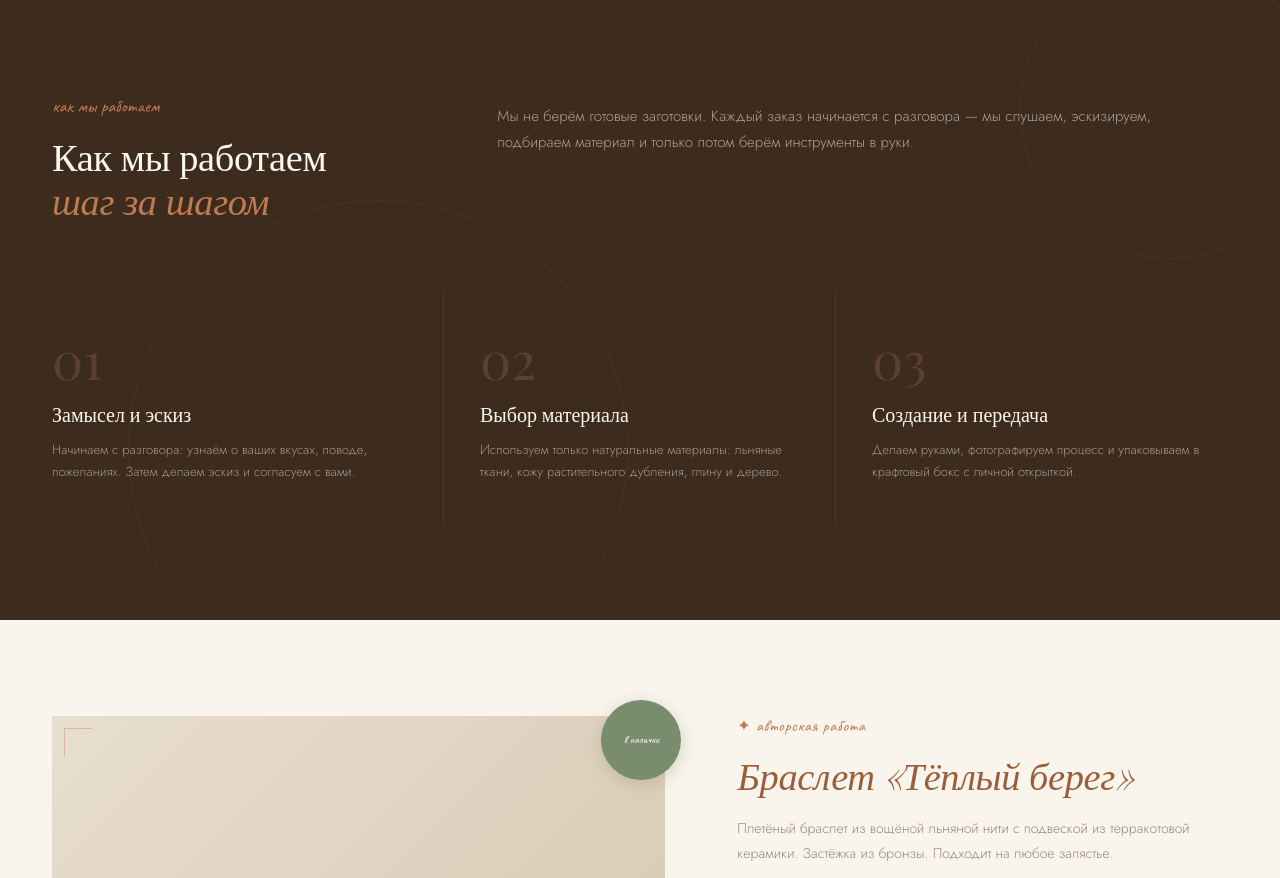
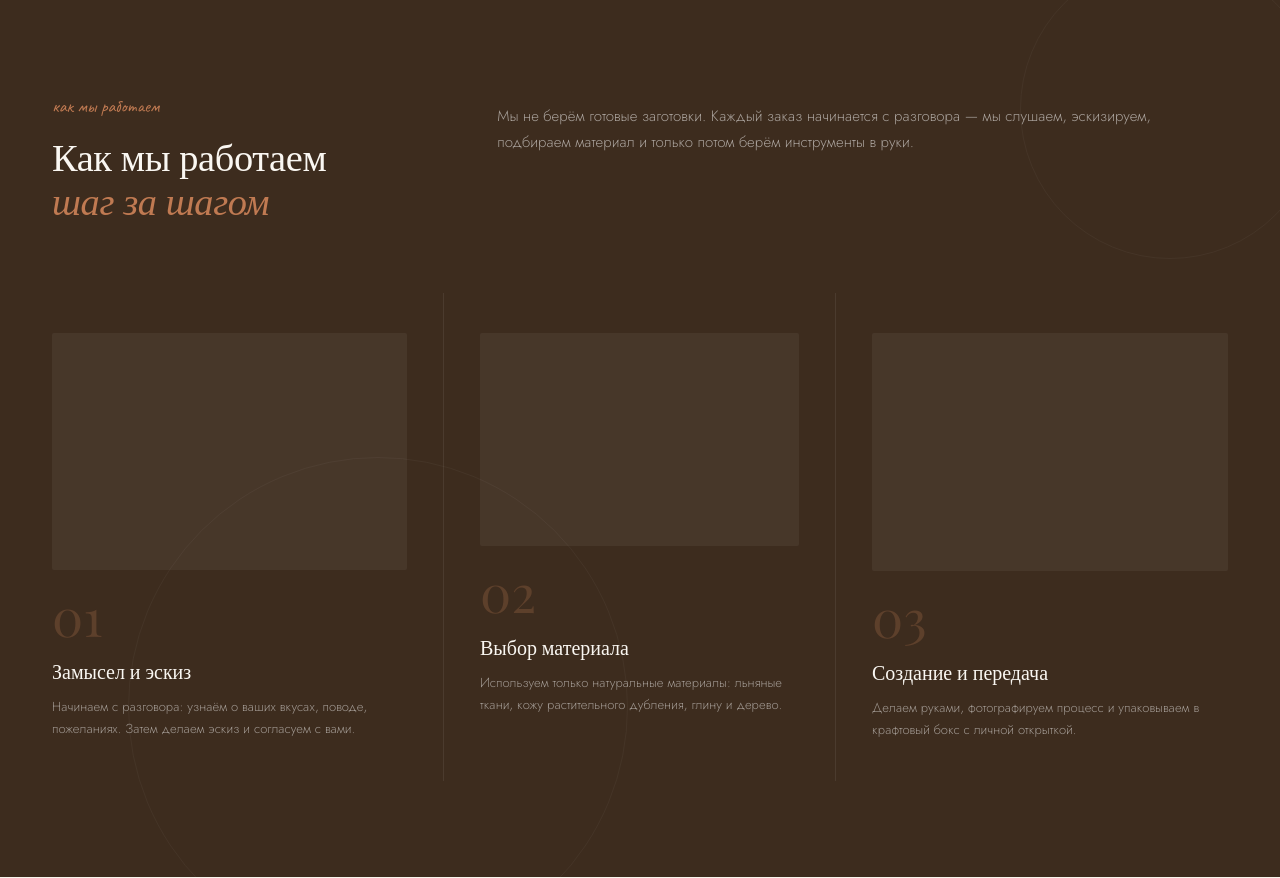
Before and after one commit to ArsKur/izzziv2, a Python web app: template templates/handmade.html in a window 1280 px wide. Shown: the part 862-1740 px from the top of the page. Run offline with Jinja, Linux system fonts and the light colour scheme; the template is opened without the code that fills it, so the values that code supplies are empty; some web fonts are replaced.

Commit message:
Update handmade.html

```diff
--- a/templates/handmade.html
+++ b/templates/handmade.html
@@ -330,6 +330,16 @@ body::before {
 }
 .process-step:last-child { border-right: none; padding-right: 0; padding-left: 36px; }
 .process-step:nth-child(2) { padding: 40px 36px; }
+
+.step-img-wrap {
+  width: 100%; aspect-ratio: 3/2; overflow: hidden;
+  background: rgba(255,255,255,0.05);
+  margin-bottom: 20px; border-radius: 2px;
+  position: relative;
+}
+.step-img-wrap img {
+  width: 100%; height: 100%; object-fit: cover; display: block;
+}
 
 .step-num {
   font-family: 'Playfair Display', serif;
@@ -1034,6 +1044,7 @@ function getDemoData() {
     product_features: ['Натуральная льняная нить', 'Авторская керамическая подвеска', 'Бронзовая застёжка-регулятор', 'Упакован в крафтовую коробку'],
     avg_check: '3200',
     hero_image_query: 'handmade craft workshop linen',
+    product_image_query: 'handmade bracelet ceramic jewelry',
     isDemo: false
   };
 }
@@ -1067,10 +1078,21 @@ function render(data) {
   feats.forEach((f, i) => {
     stepsEl.innerHTML += `
       <div class="process-step">
+        <div class="step-img-wrap" id="obj-img-ph-${i}"></div>
         <span class="step-num">0${i + 1}</span>
         <div class="step-title">${f.title}</div>
         <div class="step-desc">${f.desc}</div>
       </div>`;
+  });
+  // Load images for each step card
+  const stepQueries = [
+    'craft sketch drawing hands',
+    'natural linen fabric texture materials',
+    'handmade gift wrapping kraft box'
+  ];
+  feats.forEach((f, i) => {
+    const q = (f.image_query) || stepQueries[i] || 'handmade craft';
+    loadCardImage(q, `obj-img-ph-${i}`);
   });
 
   // Product
@@ -1101,21 +1123,25 @@ function render(data) {
     `© ${new Date().getFullYear()} ${name}. Все права защищены.`;
 
   // Hero image
-  loadHeroImage(data.hero_image_query || 'handmade craft studio');
+  loadCardImage(data.hero_image_query || 'handmade craft studio', 'hero-img-wrap');
+
+  // Product spotlight image
+  loadCardImage(data.product_image_query || data.hero_image_query || 'handmade jewelry bracelet craft', 'product-img-frame');
 }
 
 // ─── IMAGE LOADING ────────────────────────────────────────────
-async function loadHeroImage(query) {
+async function loadCardImage(query, id) {
   try {
     const resp = await fetch('/image?q=' + encodeURIComponent(query));
     if (!resp.ok) throw new Error('no image');
     const blob = await resp.blob();
     const url = URL.createObjectURL(blob);
-    const wrap = document.getElementById('hero-img-wrap');
+    const wrap = document.getElementById(id);
+    if (!wrap) return;
     wrap.innerHTML = '';
     const img = document.createElement('img');
     img.src = url;
-    img.style.cssText = 'width:100%;height:100%;object-fit:cover;display:block;min-height:500px;';
+    img.style.cssText = 'width:100%;height:100%;object-fit:cover;display:block;';
     wrap.appendChild(img);
   } catch(e) {
     // keep placeholder
```
